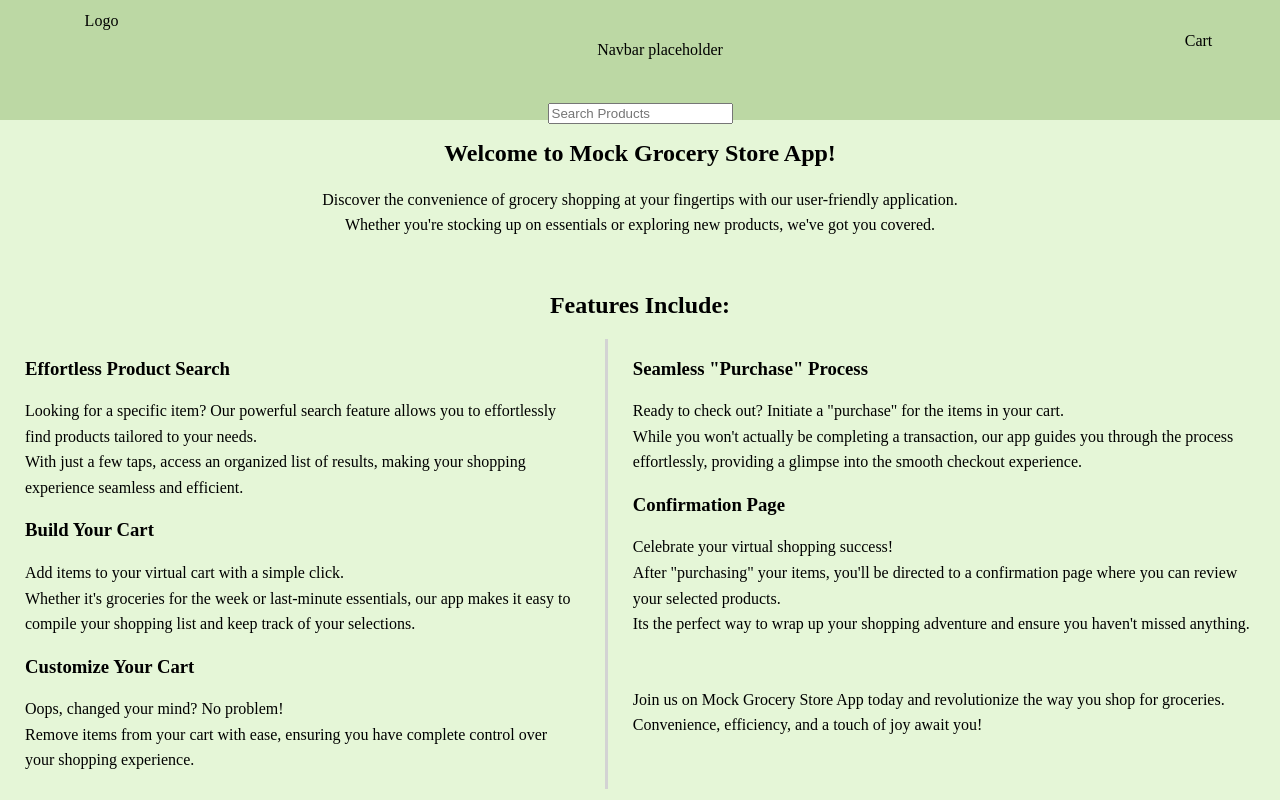
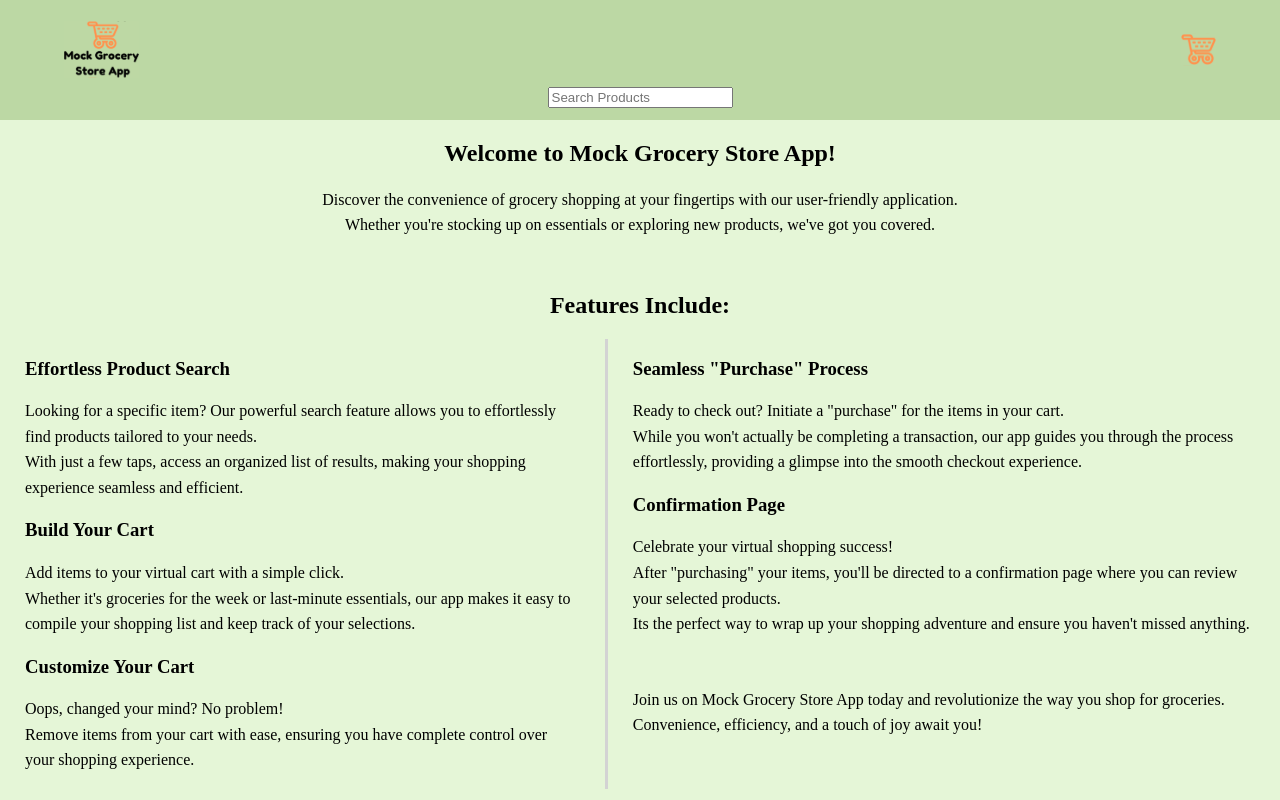
Before and after one commit to Ant-Shell/fe-take-home-mgsa, a React (Vite) app: page / in a window 1280 px wide. Shown: the top 800 px of the page. Built offline with nearby package versions, Linux system fonts and the light colour scheme; no server answers.

Commit message:
Import cart and logo

```diff
--- a/src/components/Header/Header.jsx
+++ b/src/components/Header/Header.jsx
@@ -1,6 +1,8 @@
 import { useNavigate } from 'react-router-dom'
 import SearchBar from '../SearchBar/SearchBar'
 import PropTypes from 'prop-types'
+import cart from '../../assets/cart.svg'
+import logo from '../../assets/logo.svg'
 import './Header.css'
 
 const Header = ({ getFoodItem, toggleModal, removeFromPurchasedItems }) => {
@@ -20,11 +22,8 @@ const Header = ({ getFoodItem, toggleModal, removeFromPurchasedItems }) => {
   return (
     <header className='header'>
       <div className='header-content-container'>
-        <p className='header-cart-logo' onClick={(e) => returnHome(e)}>Logo</p>
-        <nav>
-          <p>Navbar placeholder</p>
-        </nav>
-        <p className='header-cart-img' onClick={(e) => modalToggle(e)}>Cart</p>
+        <img className='header-cart-logo' src={logo} alt='logo' onClick={(e) => returnHome(e)}/>
+        <img className='header-cart-img' src={cart} alt='cart' onClick={(e) => modalToggle(e)}/>
       </div>
     <SearchBar getFoodItem={getFoodItem} />
   </header>
```
